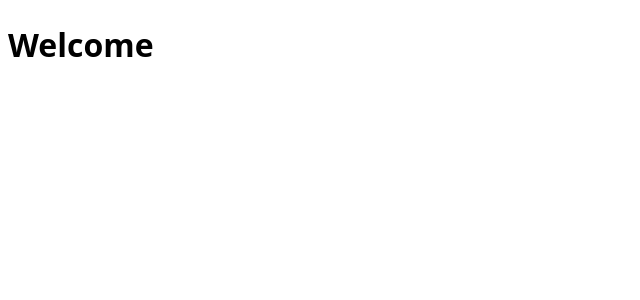
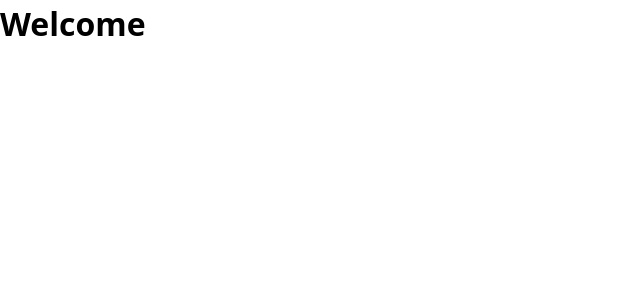
Before and after one commit to Hizmy-M/React-Projects, a React (Vite) app in the folder primal-training/: page / in a window 1280 px wide. Shown: the top 300 px of the page, without its empty margins (0-640 px from the left). Built offline with nearby package versions, Linux system fonts and the light colour scheme.

Commit message:
feat: default style -> completed

```diff
--- a/primal-training/src/index.css
+++ b/primal-training/src/index.css
@@ -7,4 +7,14 @@
   text-rendering: optimizeLegibility;
   -webkit-font-smoothing: antialiased;
   -moz-osx-font-smoothing: grayscale;
+
+  --primary-color: #ADD9F4;
+  --secondary-color: #e3eff7;
 }
+
+* {
+  margin: 0;
+  padding: 0;
+  text-decoration: none;
+  list-style: none;
+}
```
